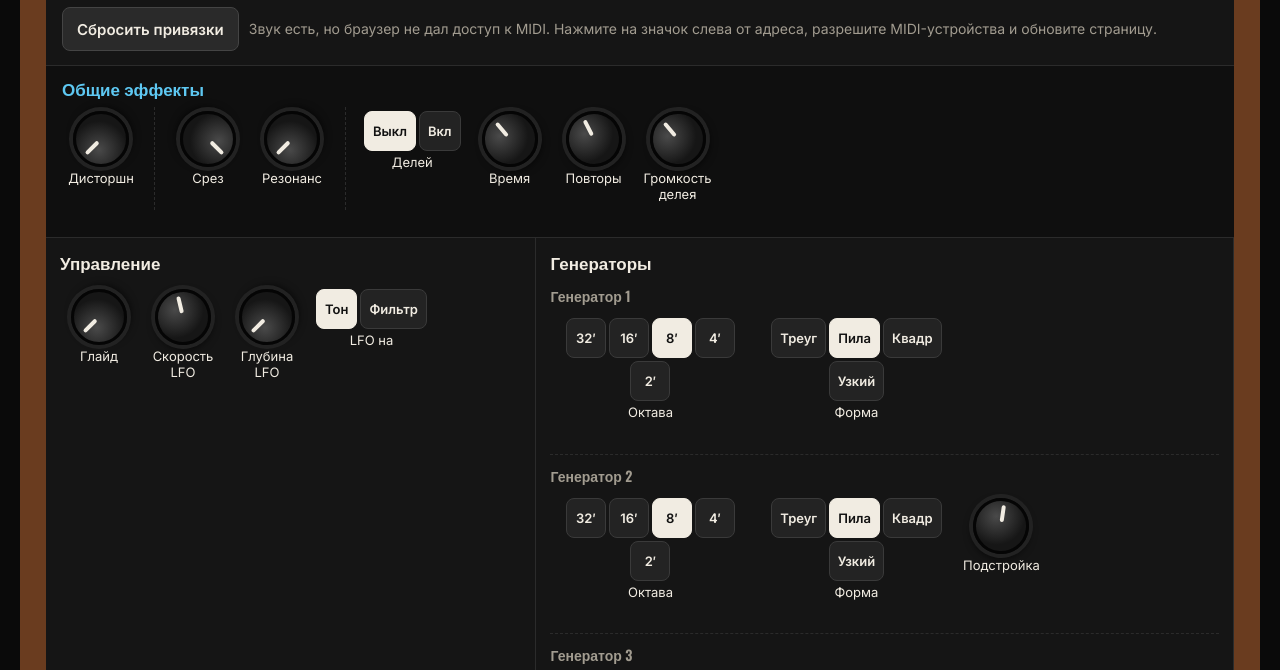
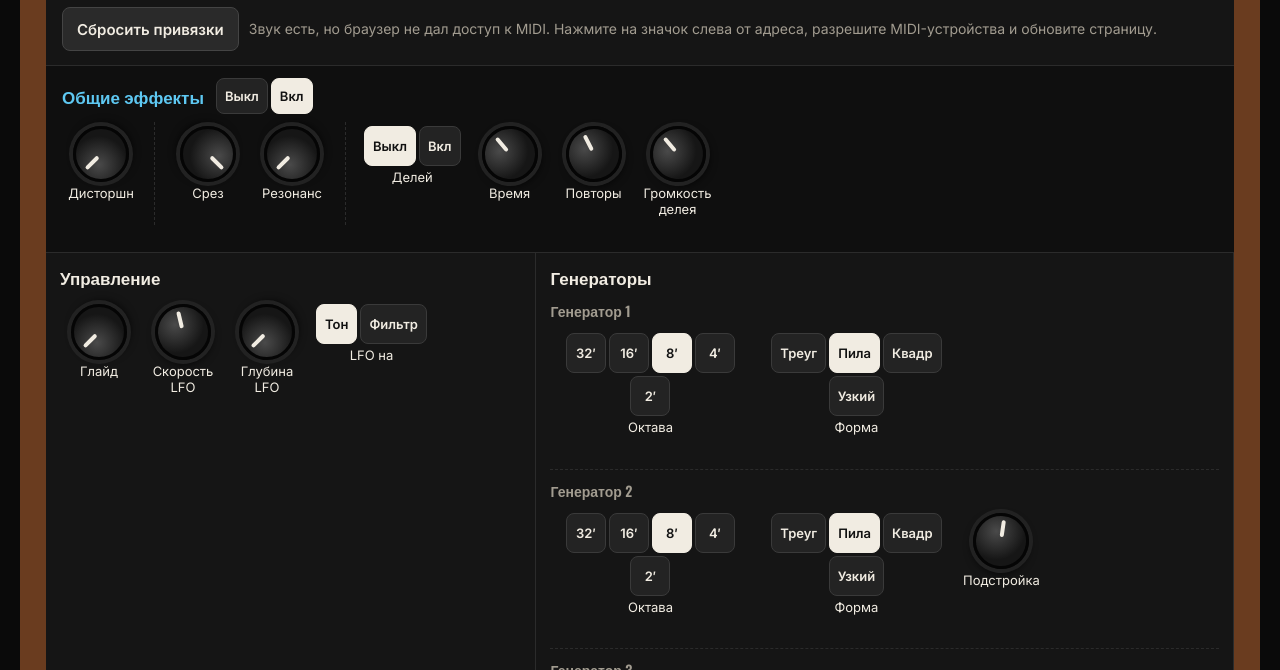
Before and after one commit to jwhhermes-afk/Sint4e, a plain HTML site: page index.html in a window 1280 px wide. Both pictures are taken after a click on the button "Включить звук и MIDI". Shown: the part 63-733 px from the top of the page. Drawn offline with nearby package versions, Linux system fonts and the light colour scheme.

Commit message:
Кнопка Вкл/Выкл для всего блока общих эффектов
Co-Authored-By: Claude Opus 5.5 <noreply@anthropic.com>
Claude-Session: https://claude.ai/code/session_01JF9UnAsGG7j6R5u31ZGfqy

```diff
--- a/index.html
+++ b/index.html
@@ -61,7 +61,11 @@ button:focus-visible,select:focus-visible{outline:2px solid var(--acc);outline-o
 .learn .ctl{outline:2px dashed #555}
 .learn .ctl.armed{outline:3px solid var(--hot);background:#2c1408}
 .fx{display:flex;flex-wrap:wrap;gap:6px 14px;align-items:flex-start;padding:10px 16px 12px;background:#0f0f0f;border-bottom:1px solid #2b2b2b}
-.fx h2{font:600 17px Oswald,sans-serif;margin:0;width:100%;color:var(--acc)}
+.fxh{display:flex;align-items:center;gap:10px;width:100%}
+.fx h2{font:600 17px Oswald,sans-serif;margin:0;color:var(--acc)}
+.fxh .ctl{flex-direction:row;padding:2px;width:auto}
+.fxh .seg button{min-height:36px}
+.fx.off .grp{opacity:.4}
 .fx .grp{display:flex;flex-wrap:wrap;gap:6px;align-items:flex-start;padding-right:14px;border-right:1px dashed #2b2b2b}
 .fx .grp:last-child{border-right:0}
 .kbar{display:flex;gap:8px;align-items:center;padding:10px 16px}
@@ -354,9 +358,9 @@ const INST={
  X.SEC.forEach(s=>s[1].forEach(r=>r.forEach(c=>{if(Array.isArray(c)&&c[2])X.OPTS[c[0]]=c[2]})));
  X.S=Object.assign({},X.DEF);X.MAP={};
  try{Object.assign(X.S,JSON.parse(localStorage.getItem(k+'.S')||'{}'));X.MAP=JSON.parse(localStorage.getItem(k+'.map')||'{}')}catch(e){}}
-const FXI={ui:'k',OPTS:{fxDly:['Выкл','Вкл']},
+const FXI={ui:'k',OPTS:{fxDly:['Выкл','Вкл'],fxOn:['Выкл','Вкл']},
  GRP:[[['fxDist','Дисторшн']],[['fxCut','Срез'],['fxRes','Резонанс']],[['fxDly','Делей',['Выкл','Вкл']],['fxTime','Время'],['fxFb','Повторы'],['fxMix','Громкость делея']]],
- DEF:{fxDist:0,fxCut:1,fxRes:0,fxDly:0,fxTime:.35,fxFb:.4,fxMix:.35}};
+ DEF:{fxOn:1,fxDist:0,fxCut:1,fxRes:0,fxDly:0,fxTime:.35,fxFb:.4,fxMix:.35}};
 FXI.S=Object.assign({},FXI.DEF);FXI.MAP={};
 try{Object.assign(FXI.S,JSON.parse(localStorage.getItem('fx.S')||'{}'));FXI.MAP=JSON.parse(localStorage.getItem('fx.map')||'{}')}catch(e){}
 const own=id=>id.startsWith('fx')?FXI:I;
@@ -375,7 +379,7 @@ const show=id=>{const e=els[id];if(!e)return;const O=own(id),v=O.S[id];
  else if(O.ui==='f')e.querySelector('.cap').style.top=`calc(9px + ${1-v} * (100% - 18px))`;
  else e.querySelector('.dial').style.transform=`rotate(${-135+v*270}deg)`};
 const showCC=()=>{for(const id in els){const M=own(id).MAP,ccs=Object.keys(M).filter(c=>M[c]===id);els[id].querySelector('.cc').textContent=ccs.length?'CC '+ccs.join(', '):''}};
-$('#fx').innerHTML='<h2>Общие эффекты</h2>'+FXI.GRP.map(g=>`<div class="grp">${g.map(c=>ctlHTML(c,'k')).join('')}</div>`).join('');
+$('#fx').innerHTML=`<div class="fxh"><h2>Общие эффекты</h2>${ctlHTML(['fxOn','',['Выкл','Вкл']])}</div>`+FXI.GRP.map(g=>`<div class="grp">${g.map(c=>ctlHTML(c,'k')).join('')}</div>`).join('');
 function build(){
  panel.innerHTML=I.SEC.map(([t,rows])=>`<section class="sec"><h2>${t}</h2>${rows.map(r=>`<div class="row">${r.map(c=>typeof c==='string'?`<div class="rl">${c}</div>`:ctlHTML(c)).join('')}</div>`).join('')}</section>`).join('');
  els={};document.querySelectorAll('#fx .ctl,#panel .ctl').forEach(e=>els[e.dataset.id]=e);
@@ -384,7 +388,7 @@ function build(){
  $('#title').innerHTML=`${I.name} <small>${I.sub}</small>`;document.title=I.name+' — синтезатор';
  pre.innerHTML='<option value="">Пресет…</option>'+Object.keys(I.PRESETS).map(k=>`<option>${k}</option>`).join('');
  $('#sw').querySelectorAll('button').forEach(b=>{const on=b.dataset.k===cur;b.classList.toggle('on',on);b.setAttribute('aria-pressed',on)})}
-build();
+build();$('#fx').classList.toggle('off',!FXI.S.fxOn);
 
 let ctx=null,nodes={};
 const send=()=>{const nd=nodes[cur];if(nd)nd.port.postMessage({t:'p',p:I.params(I.S)})};
@@ -393,17 +397,18 @@ let fx=null;
 function makeFx(){const c=ctx,f={in:c.createGain(),sh:c.createWaveShaper(),post:c.createGain(),lp:c.createBiquadFilter(),
   send:c.createGain(),dl:c.createDelay(2),fb:c.createGain(),tone:c.createBiquadFilter(),wet:c.createGain(),last:-1};
  f.sh.oversample='4x';f.lp.type='lowpass';f.tone.type='lowpass';f.tone.frequency.value=3500;
- f.in.connect(f.sh);f.sh.connect(f.post);f.post.connect(f.lp);f.lp.connect(c.destination);
+ f.chain=c.createGain();f.byp=c.createGain();f.in.connect(f.byp);f.byp.connect(c.destination);f.in.connect(f.chain);f.chain.connect(f.sh);f.sh.connect(f.post);f.post.connect(f.lp);f.lp.connect(c.destination);
  f.lp.connect(f.send);f.send.connect(f.dl);f.dl.connect(f.tone);f.tone.connect(f.fb);f.fb.connect(f.dl);f.tone.connect(f.wet);f.wet.connect(c.destination);
  return f}
-function applyFx(){if(!fx)return;const S=FXI.S,t=ctx.currentTime,tg=(a,v)=>a.setTargetAtTime(v,t,.03);
+function applyFx(){$('#fx').classList.toggle('off',!FXI.S.fxOn);if(!fx)return;const S=FXI.S,t=ctx.currentTime,tg=(a,v)=>a.setTargetAtTime(v,t,.03),on=S.fxOn?1:0;
+ tg(fx.chain.gain,on);tg(fx.byp.gain,1-on);
  const d=Math.round(S.fxDist*100)/100;
  if(d!==fx.last){fx.last=d;
   if(d<=0)fx.sh.curve=null;else{const k=1+d*d*60,n=2048,cv=new Float32Array(n),nk=Math.tanh(k);for(let i=0;i<n;i++){const x=i/(n-1)*2-1;cv[i]=Math.tanh(k*x)/nk}fx.sh.curve=cv}}
  tg(fx.post.gain,1-.45*S.fxDist);
  tg(fx.lp.frequency,Math.min(20*Math.pow(2,S.fxCut*10),ctx.sampleRate*.45));tg(fx.lp.Q,S.fxRes*22);
  tg(fx.send.gain,S.fxDly?1:0);fx.dl.delayTime.setTargetAtTime(.03+S.fxTime*S.fxTime*1.2,t,.08);
- tg(fx.fb.gain,S.fxFb*.85);tg(fx.wet.gain,S.fxMix*1.2)}
+ tg(fx.fb.gain,S.fxFb*.85);tg(fx.wet.gain,S.fxMix*1.2*on)}
 
 const st=$('#st'),mon=$('#mon');
 const status=h=>{st.innerHTML=h};
```
